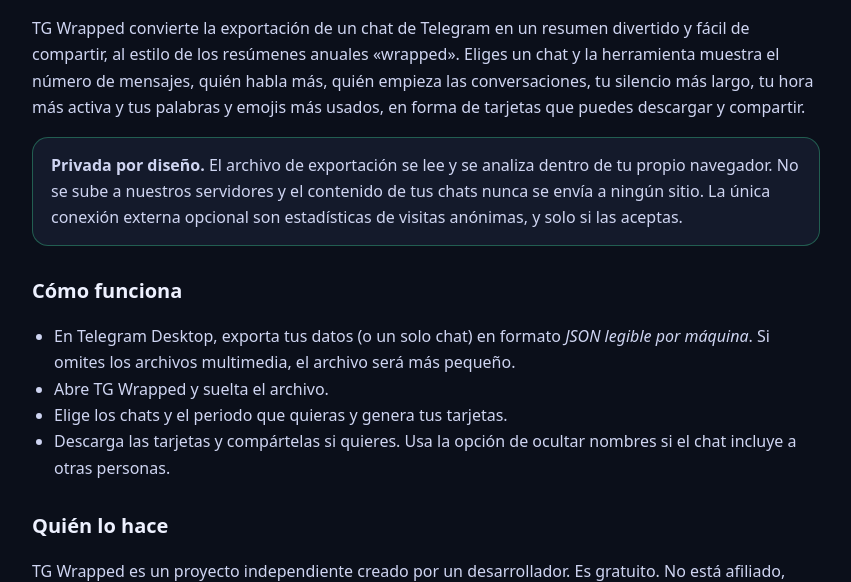
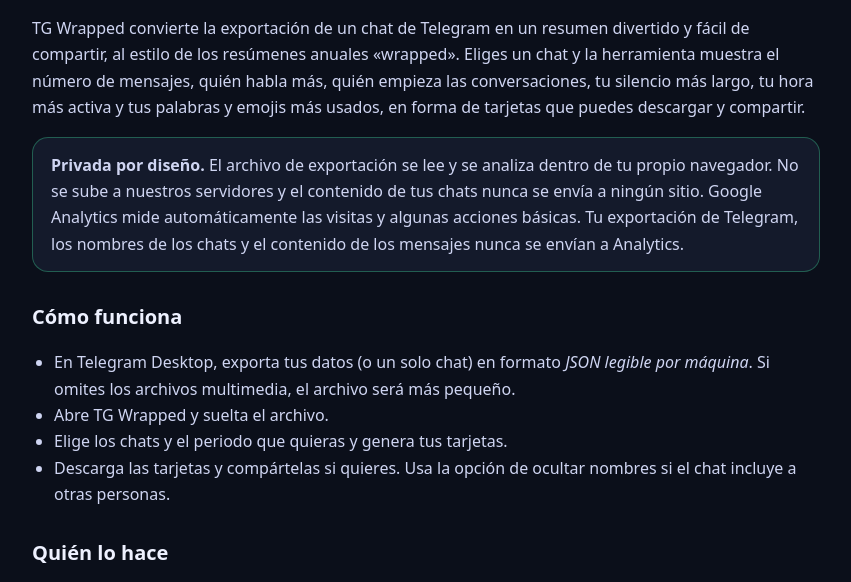
Before and after one commit to lamisami193-hue/chat-recap, a plain HTML site: page es/about/index.html in a window 1280 px wide. Shown: the part 165-747 px from the top of the page, without its empty margins (214-1065 px from the left). Drawn offline with Linux system fonts and the light colour scheme.

Commit message:
Align privacy copy with automatic analytics

```diff
--- a/es/about/index.html
+++ b/es/about/index.html
@@ -48,7 +48,7 @@
 <h1>Acerca de TG Wrapped</h1>
 <p class="upd">Última actualización: 23 de octubre de 2026</p>
 <p>TG Wrapped convierte la exportación de un chat de Telegram en un resumen divertido y fácil de compartir, al estilo de los resúmenes anuales «wrapped». Eliges un chat y la herramienta muestra el número de mensajes, quién habla más, quién empieza las conversaciones, tu silencio más largo, tu hora más activa y tus palabras y emojis más usados, en forma de tarjetas que puedes descargar y compartir.</p>
-<div class="panel"><p><strong>Privada por diseño.</strong> El archivo de exportación se lee y se analiza dentro de tu propio navegador. No se sube a nuestros servidores y el contenido de tus chats nunca se envía a ningún sitio. La única conexión externa opcional son estadísticas de visitas anónimas, y solo si las aceptas.</p></div>
+<div class="panel"><p><strong>Privada por diseño.</strong> El archivo de exportación se lee y se analiza dentro de tu propio navegador. No se sube a nuestros servidores y el contenido de tus chats nunca se envía a ningún sitio. Google Analytics mide automáticamente las visitas y algunas acciones básicas. Tu exportación de Telegram, los nombres de los chats y el contenido de los mensajes nunca se envían a Analytics.</p></div>
 <h2>Cómo funciona</h2>
 <ul>
 <li>En Telegram Desktop, exporta tus datos (o un solo chat) en formato <em>JSON legible por máquina</em>. Si omites los archivos multimedia, el archivo será más pequeño.</li>
```
